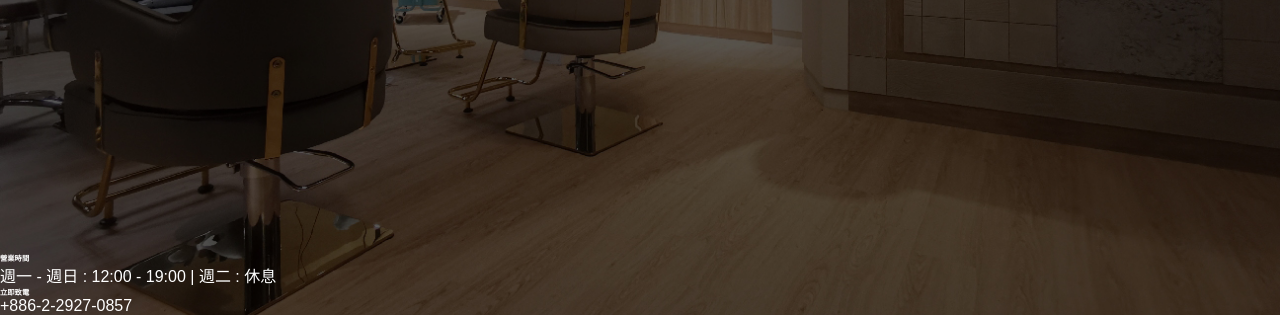
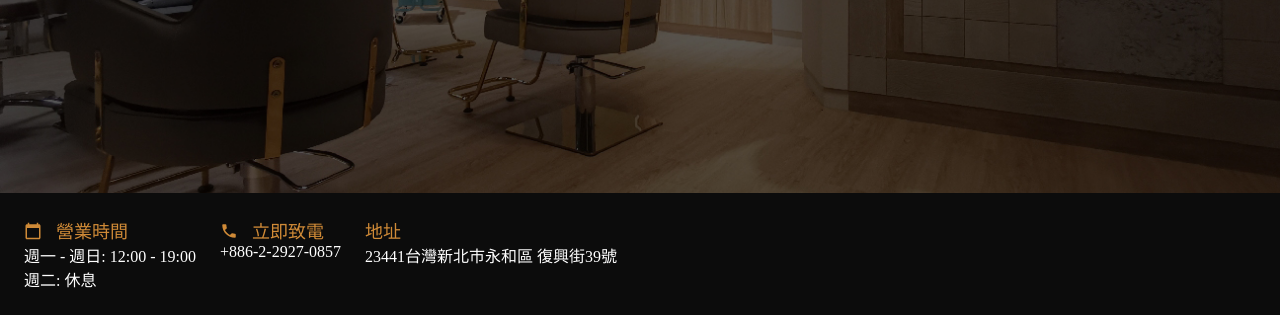
Before and after one commit to pavol-podstreleny/solar-hair, a website: page index.html in a window 1280 px wide. Shown: the part 485-800 px from the top of the page. Drawn offline with Linux system fonts and the light colour scheme; a web font is replaced by a local one.

Commit message:
Add introduction section in header

```diff
--- a/css/_general.scss
+++ b/css/_general.scss
@@ -17,6 +17,7 @@ li,
 span {
   font-size: 1.6rem;
   color: #fff;
+  font-family: noto-light;
 }
 
 a {
@@ -32,3 +33,9 @@ h1 {
 h2 {
   font-size: 4.8rem;
 }
+
+h3 {
+  font-size: 1.8rem;
+  font-weight: 400;
+  color: #cf8a37;
+}
--- a/css/_header.scss
+++ b/css/_header.scss
@@ -102,9 +102,10 @@ header {
 
     .navigation {
       position: absolute;
+      z-index: 99;
       width: 100vw;
       padding: 2.4rem;
-      background-color: black;
+      background-color: #0c0c0c;
       top: 0;
       left: 0;
       transform: translateY(-102%);
@@ -135,6 +136,7 @@ section#introduction {
   display: flex;
   flex-direction: column;
   flex: 1;
+}
 
 #introduction-main {
   flex: 1;
@@ -166,6 +168,46 @@ section#introduction {
     }
   }
 }
+
+#info-wrapper {
+  width: 100%;
+  background-color: #0c0c0c;
+}
+
+#introduction-info {
+  display: flex;
+  flex-direction: row;
+  flex-wrap: wrap;
+  padding: 1.2rem;
+
+  @media screen and (min-width: 1280px) {
+    width: 1280px;
+    margin: 0 auto;
+  }
+
+  div {
+    margin: 1.2rem;
+  }
+}
+
+#opening-hours,
+#phone-number {
+  padding-left: 32px;
+
+  &::before {
+    content: "";
+    display: inline;
+  }
+}
+
+#opening-hours {
+  background: url("../img/icons/calendar.svg") no-repeat;
+  background-position: 0px 5px;
+}
+
+#phone-number {
+  background: url("../img/icons/phone.svg") no-repeat;
+  background-position: 0px 5px;
 }
 
 #facebook {
--- a/index.html
+++ b/index.html
@@ -38,14 +38,20 @@
           <h2>日本燙髮專門</h2>
           <a href="#">看菜單</a>
         </div>
-        <div>
-          <div>
-            <h3>營業時間</h3>
-            <p>週一 - 週日 : 12:00 - 19:00 | 週二 : 休息</p>
-          </div>
-          <div>
-            <h3>立即致電</h3>
-            <p><a href="#">+886-2-2927-0857</a></p>
+        <div id="info-wrapper">
+          <div id="introduction-info">
+            <div>
+              <h3 id="opening-hours">營業時間</h3>
+              <p>週一 - 週日: 12:00 - 19:00<br />週二: 休息</p>
+            </div>
+            <div>
+              <h3 id="phone-number">立即致電</h3>
+              <p><a href="#">+886-2-2927-0857</a></p>
+            </div>
+            <div>
+              <h3 id="address">地址</h3>
+              <p><a href="#">23441台灣新北市永和區 復興街39號</a></p>
+            </div>
           </div>
         </div>
       </section>
```
Also changed, not shown: css/style.css, img/icons/calendar.svg (added), img/icons/phone.svg (added), 1 other file. Lines whose indentation alone changed are shown as unchanged.
